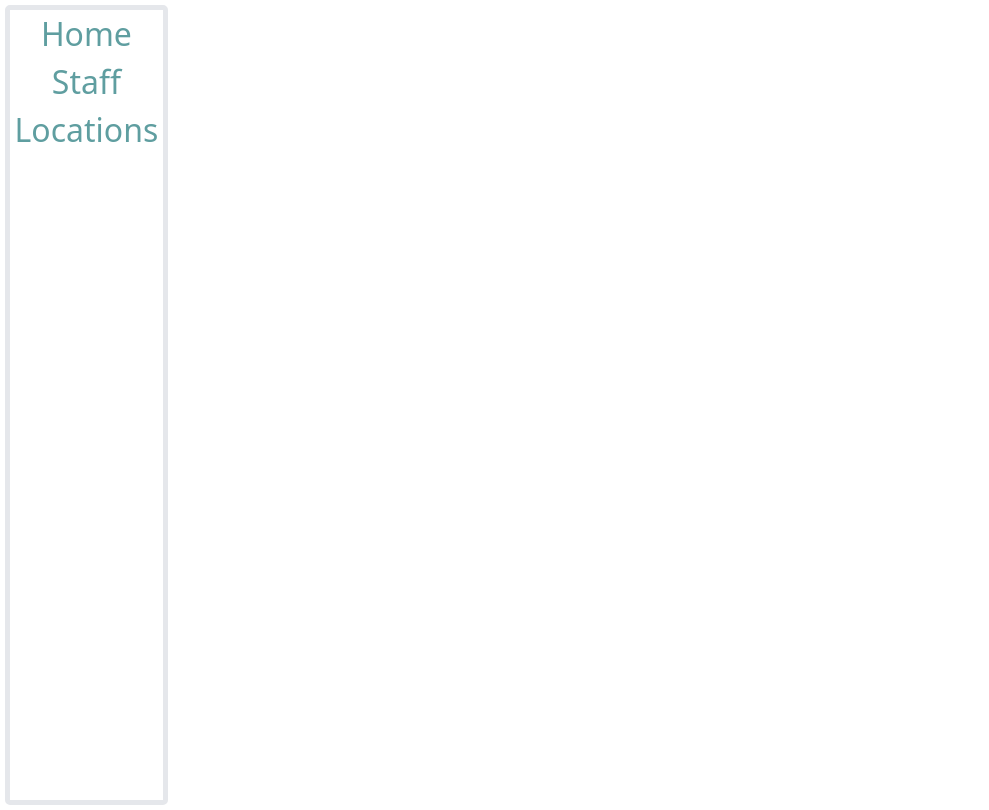
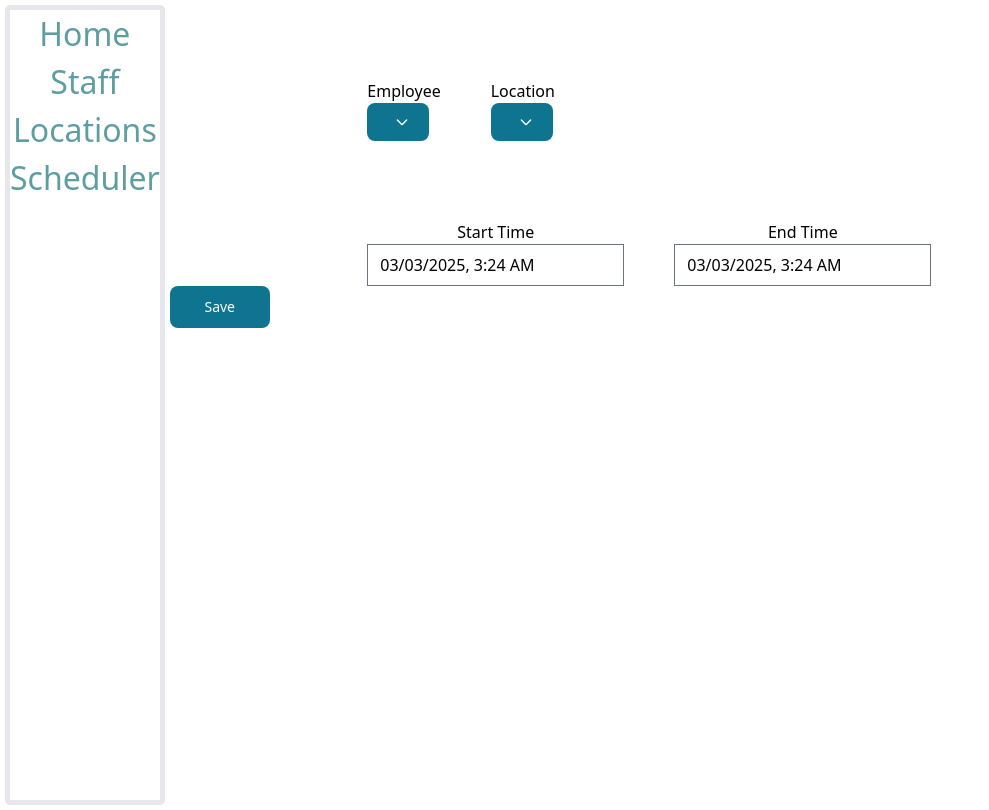
Before and after one commit to blebeau/Scheduler, a React (Create React App) app: page /scheduler in a window 1280 px wide. Shown: the whole page, without its empty margins (0-989 px from the left). Built offline with nearby package versions, Linux system fonts and the light colour scheme.

Commit message:
Adding schedule making page

```diff
--- a/package.json
+++ b/package.json
@@ -13,6 +13,7 @@
     "@types/react-dom": "^19.0.4",
     "flowbite-react": "^0.10.2",
     "react": "^19.0.0",
+    "react-datepicker": "^8.3.0",
     "react-dom": "^19.0.0",
     "react-router": "^7.4.0",
     "react-scripts": "5.0.1",
--- a/src/App.tsx
+++ b/src/App.tsx
@@ -4,6 +4,7 @@ import List from "./components/List";
 import Navbar from "./components/Navbar";
 import Home from "./components/Home";
 import Locations from "./components/Locations";
+import Scheduler from "./components/Scheduler";
 
 function App() {
   return (
@@ -31,6 +32,7 @@ function App() {
               path="/locations"
               element={<Locations id="id" name="test" assignedStaff={[]} />}
             />
+            <Route path="/scheduler" element={<Scheduler />} />
           </Routes>
         </BrowserRouter>
       </div>
--- a/src/components/Navbar.tsx
+++ b/src/components/Navbar.tsx
@@ -19,6 +19,9 @@ const Navbar = () => {
       <h2 className="navbuttons" onClick={() => handleClick("locations")}>
         Locations
       </h2>
+      <h2 className="navbuttons" onClick={() => handleClick("scheduler")}>
+        Scheduler
+      </h2>
     </div>
   );
 };
--- /dev/null
+++ b/src/components/Scheduler.tsx
@@ -0,0 +1,63 @@
+import { Button, Dropdown } from "flowbite-react";
+import React, { useState } from "react";
+import DatePicker from "react-datepicker";
+import "react-datepicker/dist/react-datepicker.css";
+
+const Scheduler = () => {
+  const [startDate, setStartDate] = useState<Date | null>(new Date());
+  const [endDate, setEndDate] = useState<Date | null>(new Date());
+
+  console.log("start", startDate);
+  return (
+    <div style={{ height: "100%", width: "100%" }}>
+      <div
+        style={{
+          display: "flex",
+          paddingTop: "10%",
+          margin: "auto",
+          width: "50%",
+        }}
+      >
+        <div style={{ paddingRight: "50px" }}>
+          <p>Employee</p>
+          <Dropdown />
+        </div>
+        <div>
+          <p>Location</p>
+          <Dropdown />
+        </div>
+      </div>
+
+      <div
+        style={{
+          display: "flex",
+          paddingTop: "10%",
+          margin: "auto",
+          width: "50%",
+        }}
+      >
+        <div style={{ paddingRight: "50px" }}>
+          <p>Start Time</p>
+          <DatePicker
+            showTimeSelect
+            dateFormat="Pp"
+            selected={startDate}
+            onChange={(date) => setStartDate(date)}
+          />
+        </div>
+        <div>
+          <p>End Time</p>
+          <DatePicker
+            showTimeSelect
+            dateFormat="Pp"
+            selected={endDate}
+            onChange={(date) => setEndDate(date)}
+          />
+        </div>
+      </div>
+      <Button style={{ width: "100px" }}>Save</Button>
+    </div>
+  );
+};
+
+export default Scheduler;
```
Also changed, not shown: 1 other file (tests, documents, lock files or other folders).
